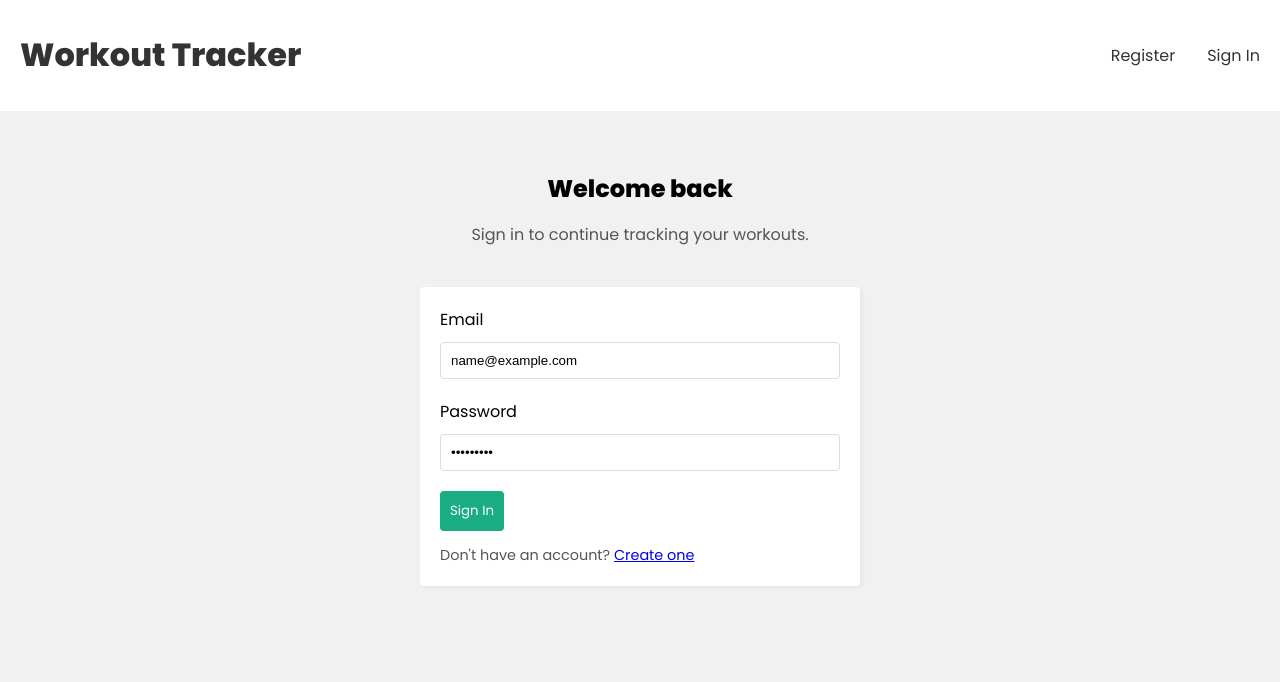
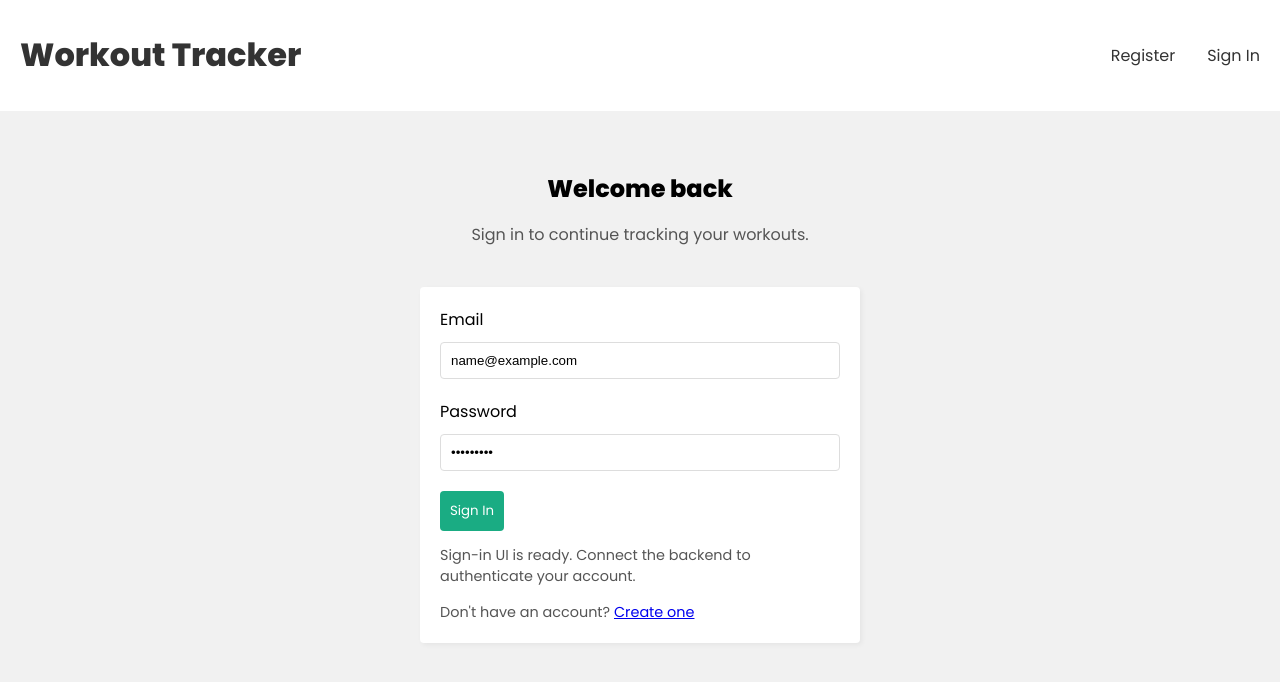
Before and after one commit to briansimiyuj/mern-stack-tutorial, a React (Vite) app in the folder Frontend/: page /signin in a window 1280 px wide. Both pictures are taken after typing "name@example.com", "Sample123" into the empty fields and a click on the button "Sign In". Shown: the top 682 px of the page. Built offline with nearby package versions, Linux system fonts and the light colour scheme; no server answers.

Commit message:
feat: Enhance SignInForm with loading state and error/success message handling

```diff
--- a/Frontend/src/components/SignInForm.tsx
+++ b/Frontend/src/components/SignInForm.tsx
@@ -1,13 +1,17 @@
 import { Link } from "react-router-dom"
 import { useAuthContext } from "../context/AuthContext"
+import { useSignin } from "../hooks/useSignin"
 
 const SignInForm: React.FC = ()=>{
 
-    const { email, setEmail, password, setPassword } = useAuthContext()
+    const { email, setEmail, password, setPassword, error, successMessage, isLoading } = useAuthContext(),
+          { signIn } = useSignin()
 
     const handleSubmit = (e: React.FormEvent<HTMLFormElement>) =>{
 
         e.preventDefault()
+
+        signIn(email, password)
 
     }
 
@@ -40,7 +44,36 @@ const SignInForm: React.FC = ()=>{
                 required
             />
 
-            <button type="submit">Sign In</button>
+            <button
+                type="submit"
+                disabled={isLoading}
+            >{isLoading ? 'Signing in...' : 'Sign In'}</button>
+
+            {
+
+                error &&(
+
+                    <div
+                        className="error"
+                        role="alert"
+                    >{error}</div>
+
+                )
+
+            }
+
+            {
+
+                successMessage &&(
+
+                    <p
+                        className="auth-notice"
+                        role="status"
+                    >{successMessage}</p>
+
+                )
+
+            }
 
             <p className="auth-notice">
 
```
